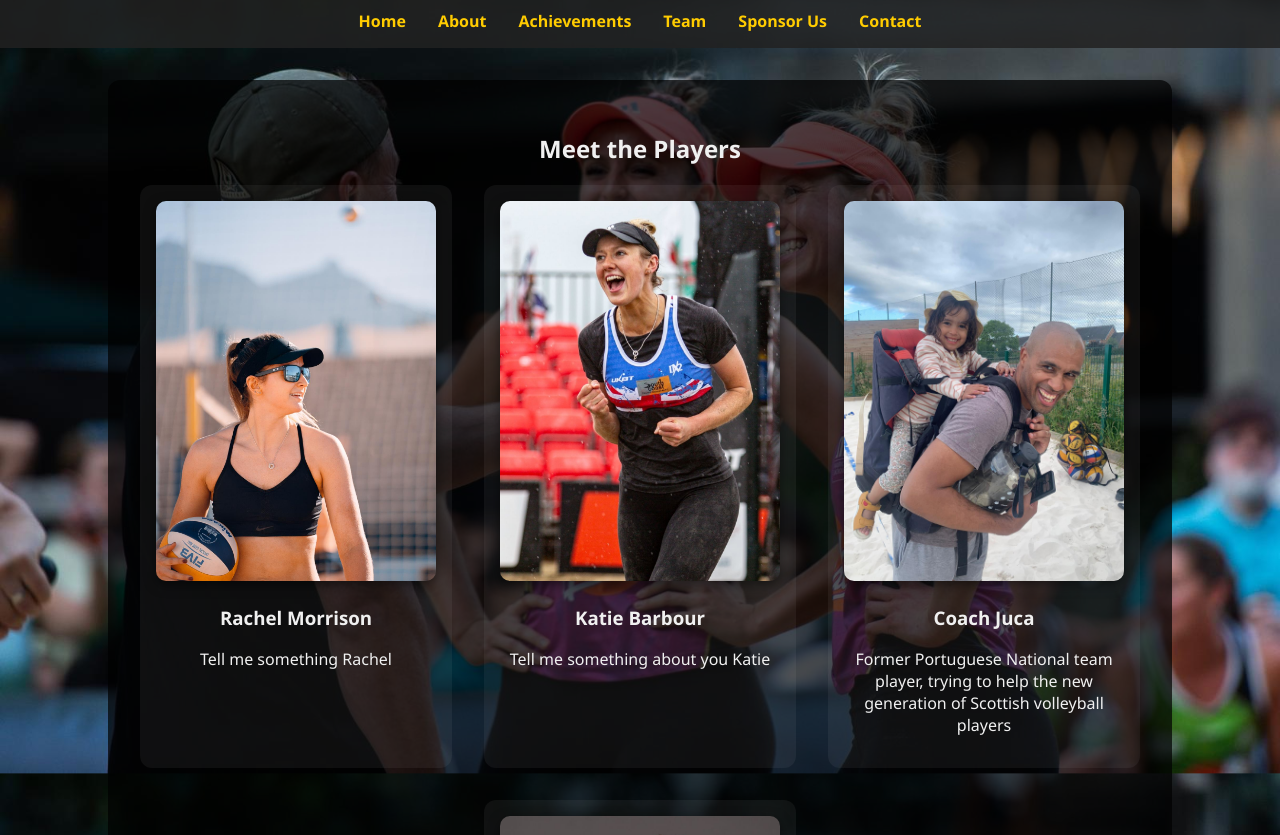
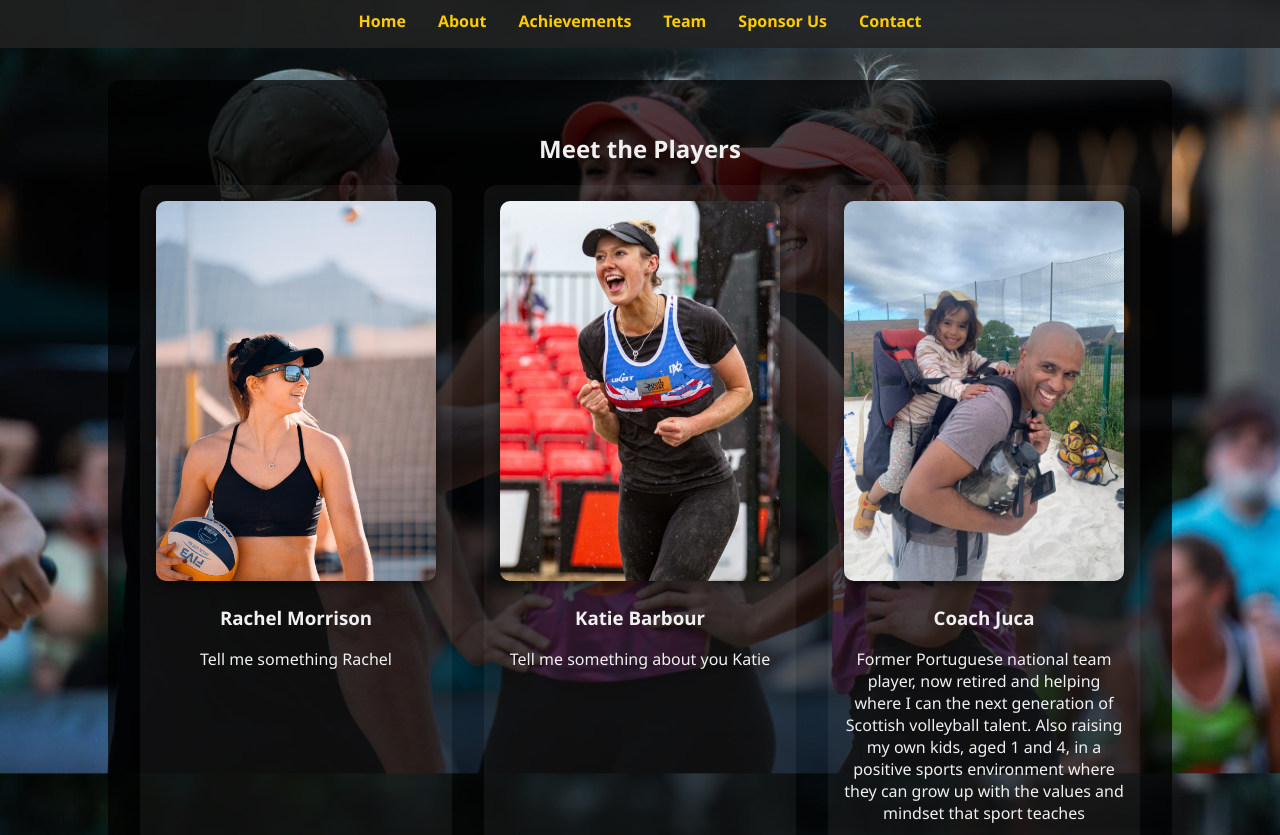
Before and after one commit to JucaVaz/barbourmorrisson-beachvolleyball, a plain HTML site: page team.html in a window 1280 px wide. Shown: the part 81-916 px from the top of the page. Drawn offline with Linux system fonts and the light colour scheme.

Commit message:
betatestwebteams4

```diff
--- a/team.html
+++ b/team.html
@@ -102,7 +102,7 @@
       <div class="player">
         <img src="images/juca.jpg" alt="Coach Juca">
         <h3>Coach Juca</h3>
-        <p>Former Portuguese National team player, trying to help the new generation of Scottish volleyball players</p>
+        <p>Former Portuguese national team player, now retired and helping where I can the next generation of Scottish volleyball talent. Also raising my own kids, aged 1 and 4, in a positive sports environment where they can grow up with the values and mindset that sport teaches</p>
       </div>
       <div class="player">
         <img src="images/liam.jpg" alt="Coach Liam">
```
